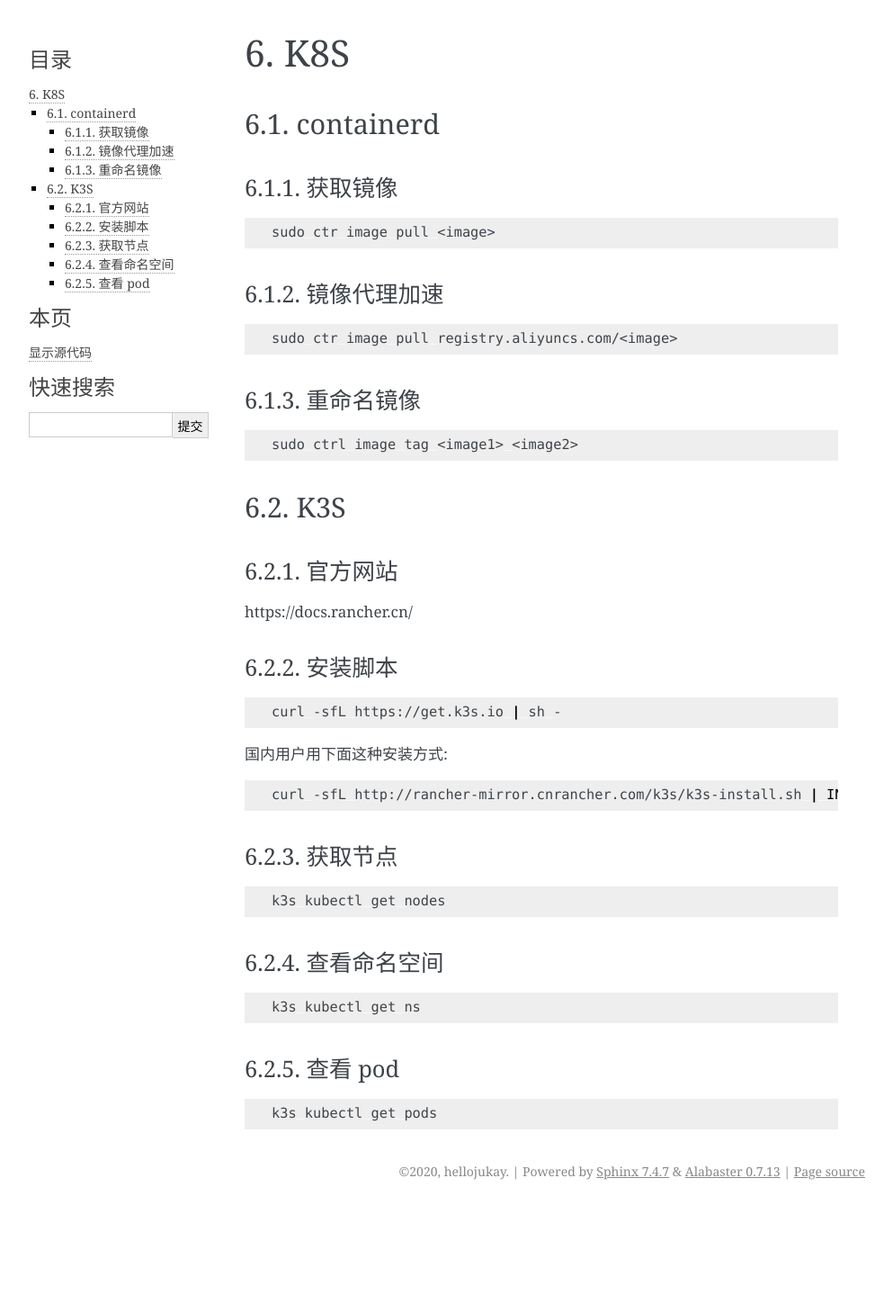
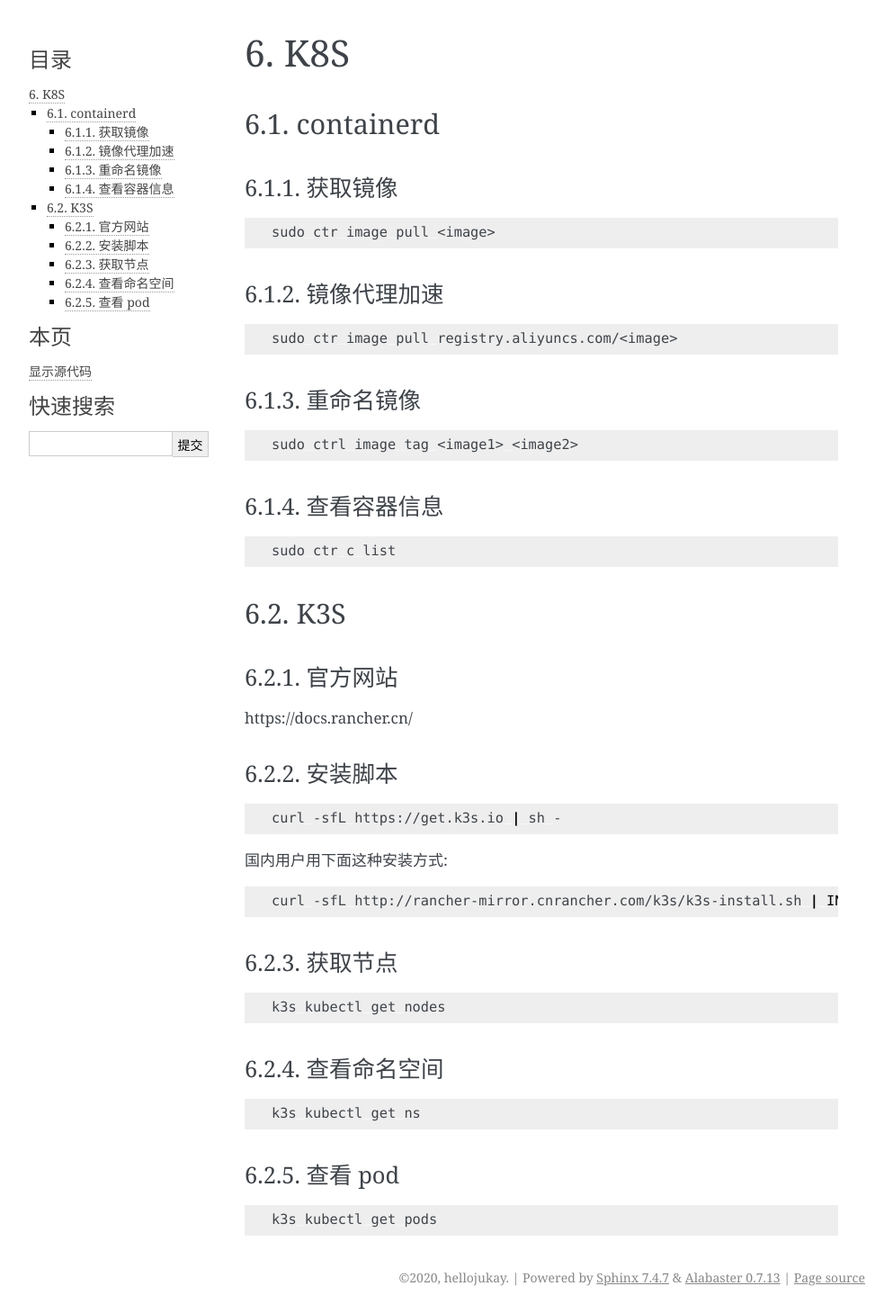
Before and after one commit to hellojukay/note, a Sphinx documentation site: the page built from source/cncf/k8s.md, in a window 1280 px wide. Shown: the whole page at 90% size, without its empty margins (148-1141 px from the left). Built offline with Sphinx 7.4.7, drawn with Linux system fonts in a browser that asks for light colours; before the commit the page ends 1341 px from its top, so only the background shows below that.

Commit message:
添加容器查看命令

````diff
--- a/source/cncf/k8s.md
+++ b/source/cncf/k8s.md
@@ -13,6 +13,11 @@
 ### 重命名镜像
 ```bash
 sudo ctrl image tag <image1> <image2>
+```
+
+### 查看容器信息
+```bash
+sudo ctr c list
 ```
 
 ## K3S
````
